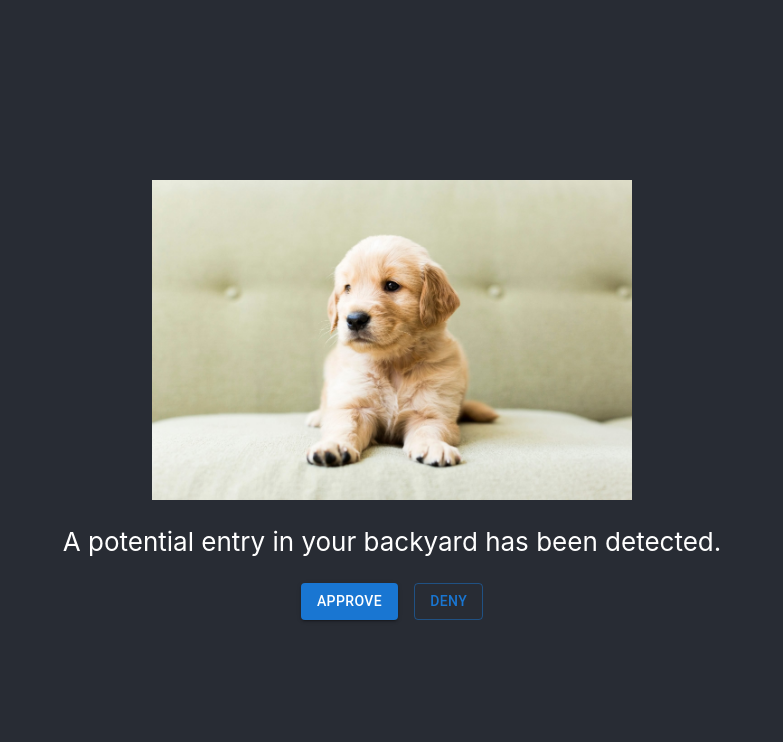
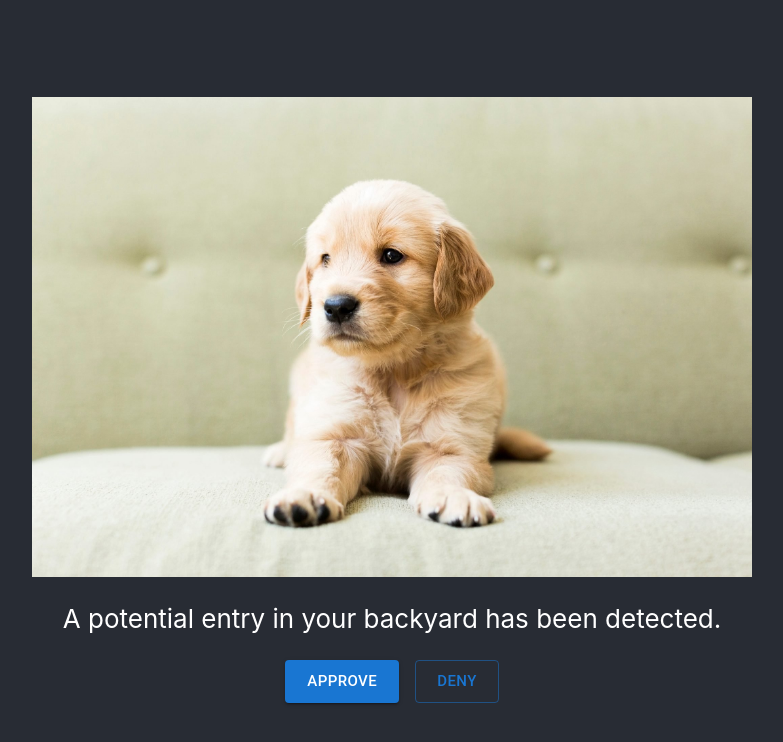
Before and after one commit to jlsajfj/hack-western-9, a React (Create React App) app in the folder approval/: page / in a window 1280 px wide. Shown: the top 742 px of the page, without its empty margins (248-1031 px from the left). Built offline with nearby package versions, Linux system fonts and the light colour scheme.

Commit message:
increase size of approval buttons

```diff
--- a/approval/src/App.css
+++ b/approval/src/App.css
@@ -3,7 +3,7 @@
 }
 
 .doggo {
-  height: 40vmin;
+  height: 60vmin;
   pointer-events: none;
 }
 
--- a/approval/src/App.js
+++ b/approval/src/App.js
@@ -4,6 +4,8 @@ import './App.css';
 import * as React from 'react';
 import Stack from '@mui/material/Stack';
 import Button from '@mui/material/Button';
+
+// maybe insert some logic that changes the text based on image displayed
 
 function App() {
   return (
@@ -14,8 +16,8 @@ function App() {
           A potential entry in your backyard has been detected.
         </p>
         <Stack spacing={2} direction="row">
-          <Button variant="contained">Approve</Button>
-          <Button variant="outlined">Deny</Button>
+          <Button variant="contained" size="large">Approve</Button>
+          <Button variant="outlined" size="large">Deny</Button>
         </Stack>
       </header>
     </div>
```
